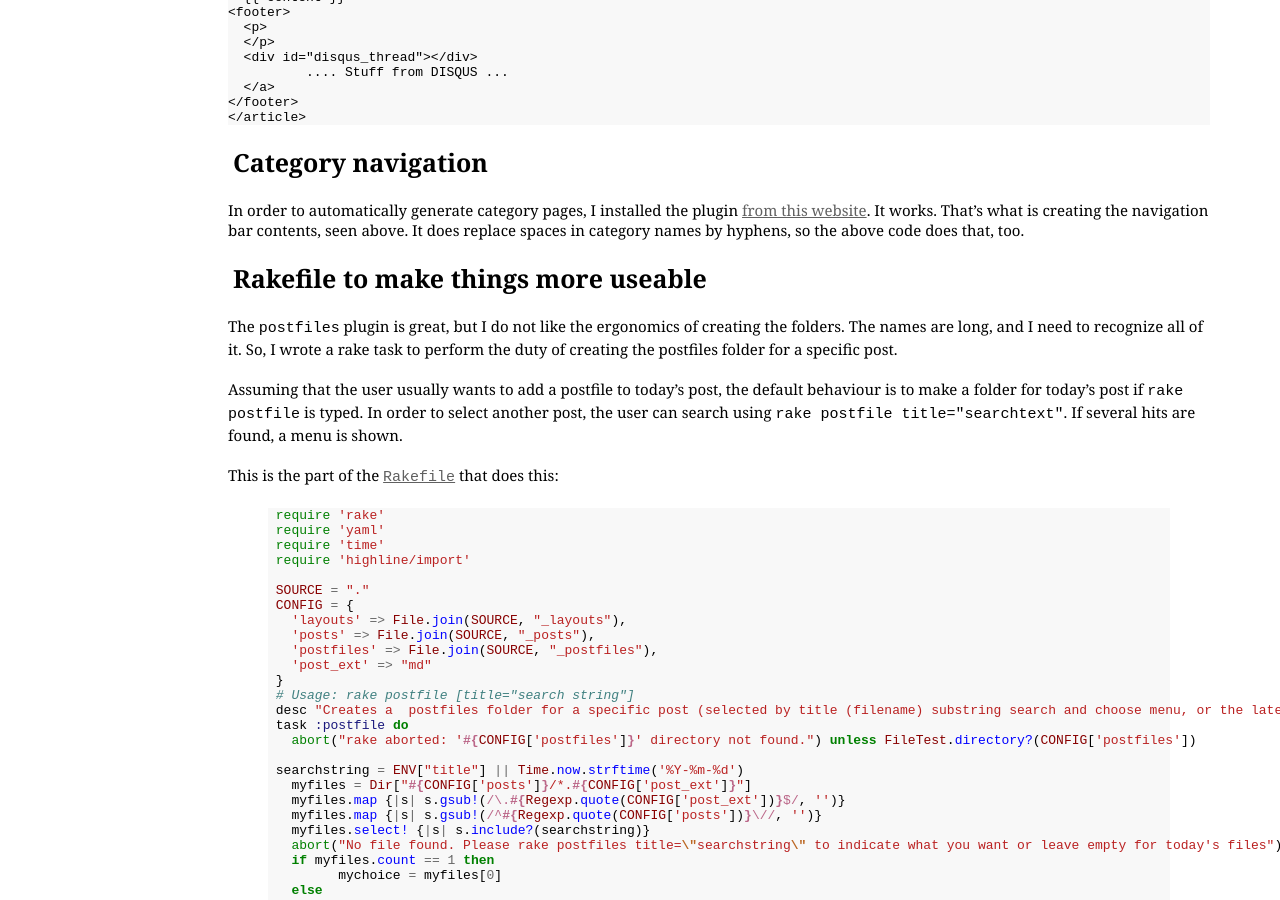
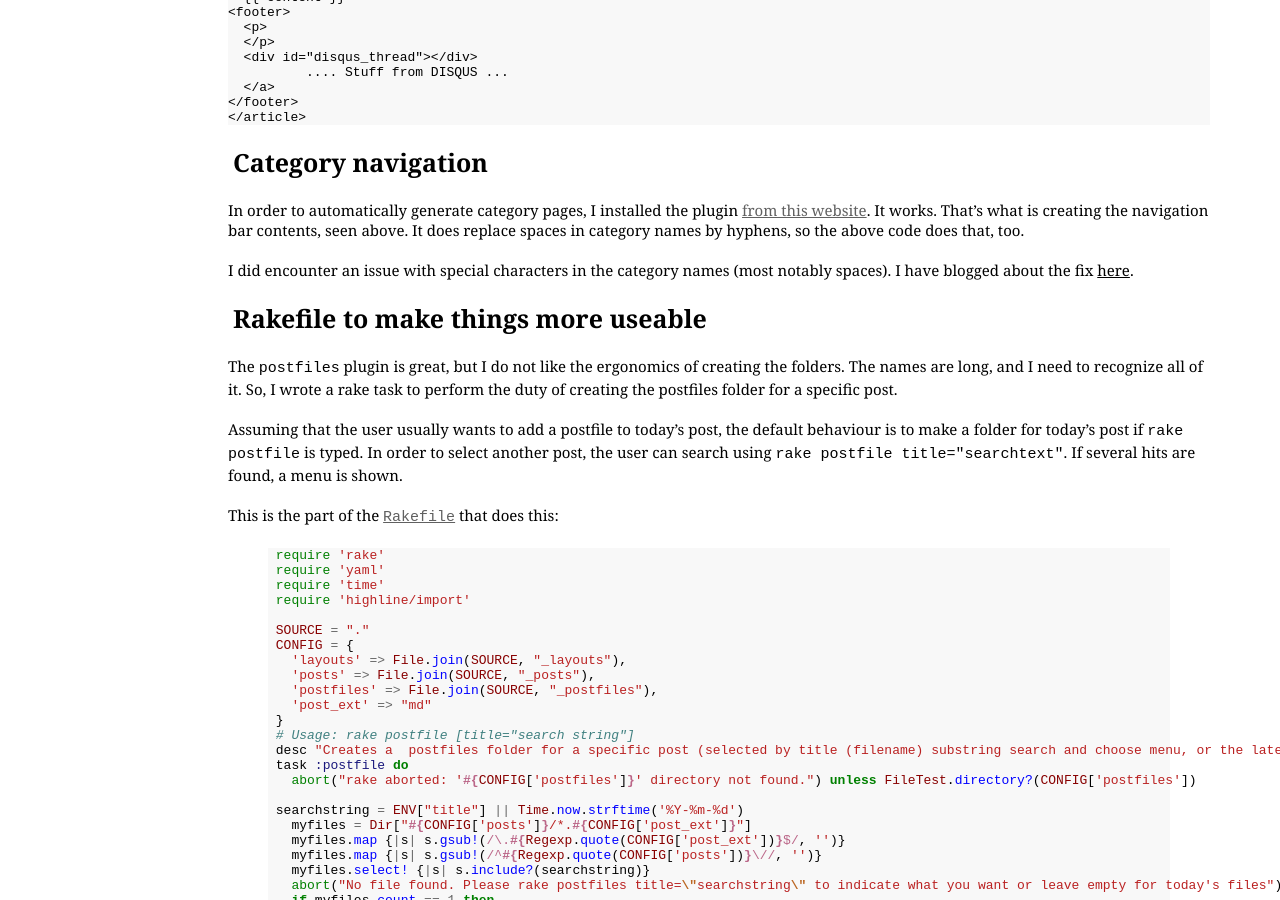
Before and after one commit to pragtich/pragtich.github.com, a Jekyll site: the page built from _posts/2013-02-03-migrating-from-nanoc-to-jekyll.md, in a window 1280 px wide and 900 px high, scrolled down 3265 px. Built offline with Jekyll 4.4.1, drawn with Linux system fonts in a browser that asks for light colours; comment, search, counter and statistics services are not loaded.

Commit message:
Intermediate version of the jekyll migration page

```diff
--- a/_posts/2013-02-03-migrating-from-nanoc-to-jekyll.md
+++ b/_posts/2013-02-03-migrating-from-nanoc-to-jekyll.md
@@ -8,7 +8,7 @@ indeximage:
 comment_id: nanoc_to_jekyll
 ---
 
-#Introduction
+# Introduction
 
 I had started with a website/blog last year [and even took the effort to host it](http://pragti.ch/) and enjoy the experience. Especially getting feedback in the comments, and learning that others are enjoying my notes, is great fun. I had started using `nanoc` [(here)](http://nanoc.ws/) as a generator for the site. It's great, because it allows you to generate a static site from a set of source files. I love this, because it meets many of my criteria for a blogging engine:
 
@@ -19,7 +19,7 @@ I had started with a website/blog last year [and even took the effort to host it
 
 Now, I am moving away from `nanoc`, and switching to `jekyll`. Why? Because `nanoc` is a little too complex for my taste. It can just do too much, and requires serious `ruby` skills. `Jekyll` is simpler, really made for much more simple blogging tasks that `nanoc` is. After plugins and extensions have been added, the flexibility is good and the simplicity is still great.
 
-#Setting up Jekyll
+# Setting up Jekyll
 
 Setting up `jekyll` is easy. Just follow [the instructions on the jekyll site](https://github.com/mojombo/jekyll/wiki/install), as easy as:
 
@@ -36,11 +36,11 @@ Configuring happens through `_config.yml`, and I have the following in there:
 	markdown: kramdown     # I like kramdown
 
 
-#Switching to Jekyll_ext
+# Switching to Jekyll_ext
 
 In order to be able to extend `jekyll` with stuff that will allow me to use Haml and Sass, I installed `jekyll_ext` [from github](https://github.com/indirect/jekyll-postfiles). Although I do call `ejekyll` instead of `jekyll` already, I am not at present using any of its functionality yet.
 
-#Adding jekyll-postfiles
+# Adding jekyll-postfiles
 
 One of the big troubles with `jekyll` is that it does not have any concept of files that belong together with a post as a logical unit. This could mainly be relevant for images, but also stuff like downloads. I had started with one central subfolder in the jekyll folder. That works, but means that each post needs to link to this one folder, and that all the images are going to run together into one folder.
 
@@ -55,11 +55,11 @@ Also, it gives you a Liquid tag that allows you access to the files from your po
 [Check it out!](https://github.com/indirect/jekyll-postfiles)
 
 
-#Using Haml and Sass
+# Using Haml and Sass
 
 Using Haml and Sass needs plugins that can get closely involved in the generation process. This cannot be done with the standard `jekyll` plugins. There is another extension mechanism that can do it: [`jekyll_ext`](https://github.com/rfelix/jekyll_ext). I am not yet using the tools that are based upon this, but will do in the future. I love Haml and Sass.
 
-#Migrating the layouts
+# Migrating the layouts
 
 I have several layouts in the site, and they turned out to need only small changes. Mainly, adjusting for a slightly changed folder structure and adding liquid tags instead of ERB code. All layouts except `default` have a YAML Front Matter that points to the `default` layout, which adds the navigation portion of the page and the whole HTML base of the page.
 
@@ -166,6 +166,8 @@ This layout is used for all actual blog posts. It lays out each article, and add
 
 In order to automatically generate category pages, I installed the plugin [from this website](http://recursive-design.com/projects/jekyll-plugins/). It works. That's what is creating the navigation bar contents, seen above. It does replace spaces in category names by hyphens, so the above code does that, too.
 
+I did encounter an issue with special characters in the category names (most notably spaces). I have blogged about the fix [here]().
+
 # Rakefile to make things more useable
 
 The `postfiles` plugin is great, but I do not like the ergonomics of creating the folders. The names are long, and I need to recognize all of it. So, I wrote a rake task to perform the duty of creating the postfiles folder for a specific post.
```
